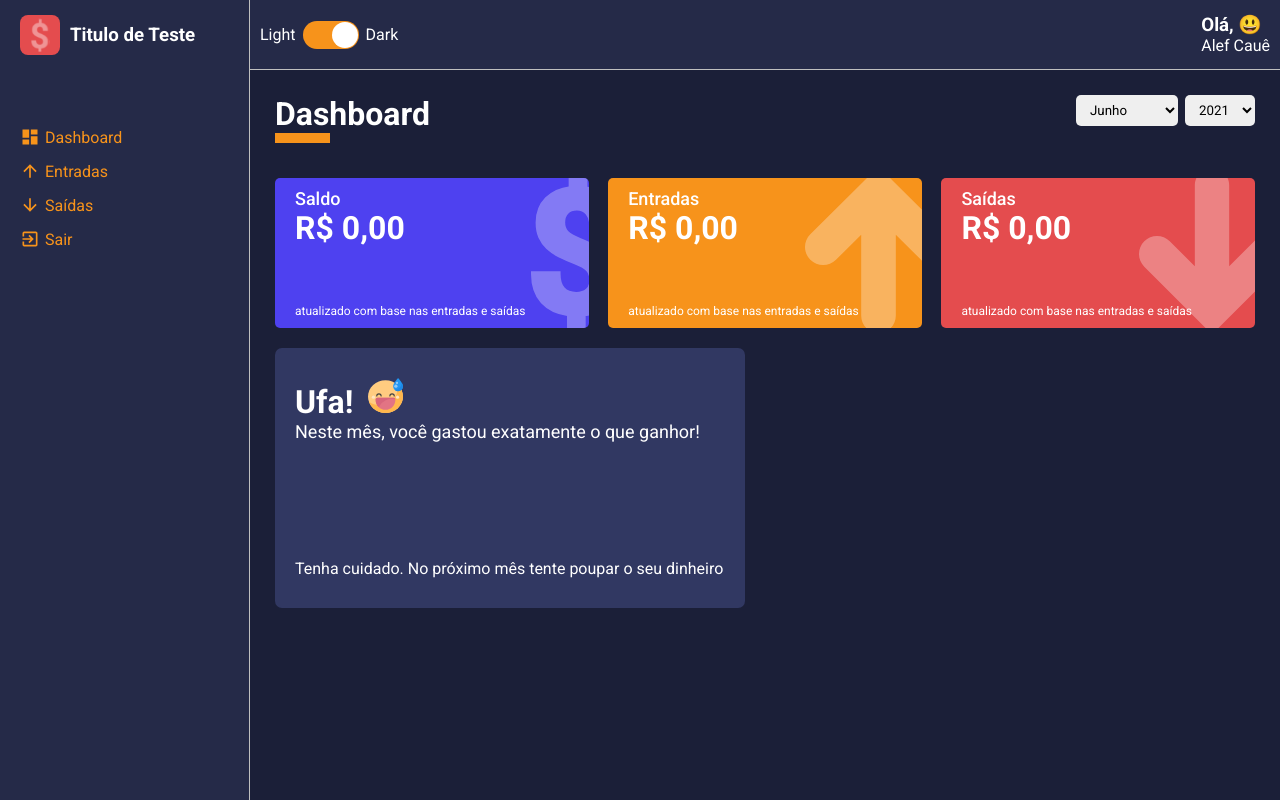
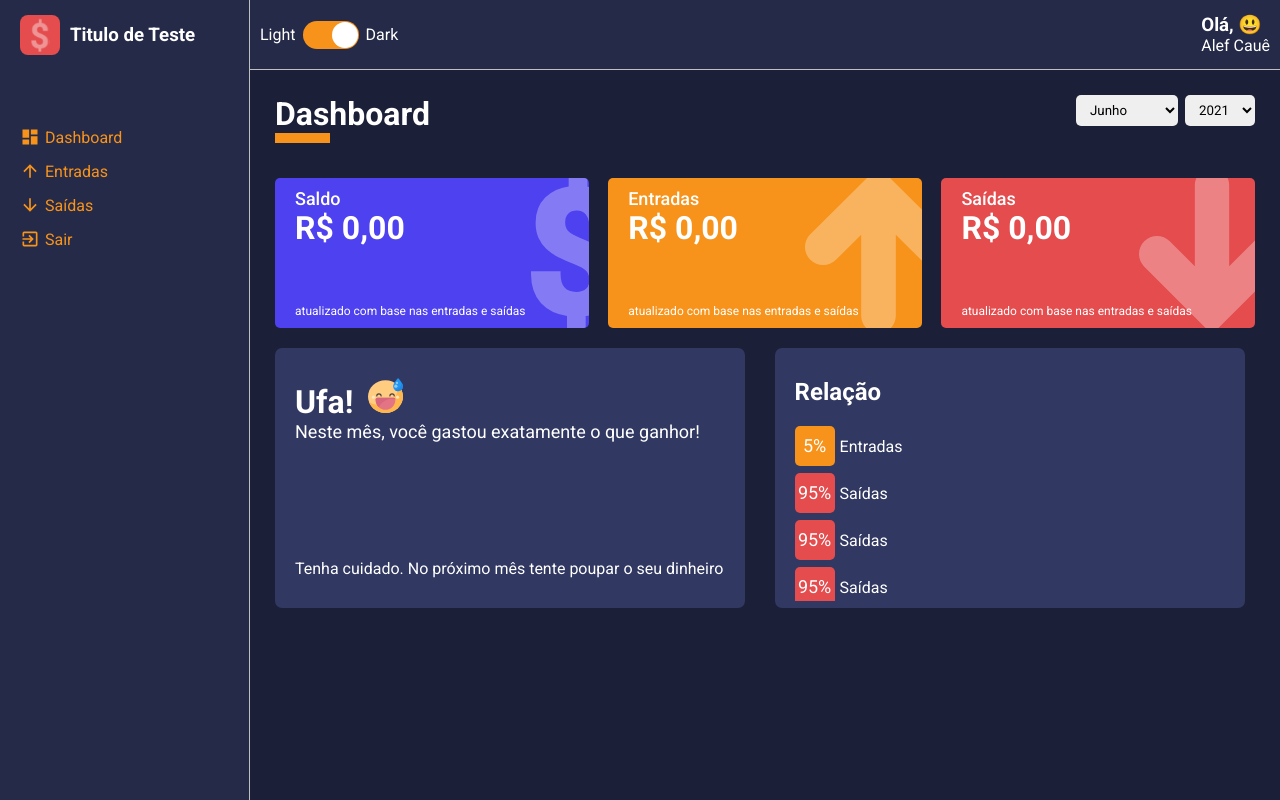
Before and after one commit to alefwhite/DashboardTsReact, a React (Create React App) app in the folder frontend/: page /dashboard in a window 1280 px wide. Built offline with nearby package versions, Linux system fonts and the light colour scheme.

Commit message:
Iniciando grafico de pizza

```diff
--- a/frontend/package.json
+++ b/frontend/package.json
@@ -10,6 +10,7 @@
     "@types/node": "^12.0.0",
     "@types/react": "^17.0.0",
     "@types/react-dom": "^17.0.0",
+    "@types/recharts": "^2.0.0",
     "@types/styled-components": "^5.1.10",
     "react": "^17.0.2",
     "react-countup": "^4.4.0",
@@ -18,6 +19,7 @@
     "react-router-dom": "^5.2.0",
     "react-scripts": "4.0.3",
     "react-switch": "^6.0.0",
+    "recharts": "^2.0.10",
     "styled-components": "^5.3.0",
     "typescript": "^4.1.2",
     "web-vitals": "^1.0.1"
--- /dev/null
+++ b/frontend/src/components/PieChart/index.tsx
@@ -0,0 +1,56 @@
+import React from "react";
+// import {
+//     PieChart,
+//     Pie,
+//     Cell,
+//     ResponsiveContainer
+
+// } from 'recharts'
+
+import { Container, SideLeft, SideRight, Legend, LegendContainer } from './styles';
+
+const PieChart: React.FC = () => (
+    <Container>
+        <SideLeft>
+            <h2>Relação</h2>
+            <LegendContainer>
+                <Legend color="#F7931B">
+                    <div>5%</div>
+                    <span>Entradas</span>
+                </Legend>
+                <Legend color="#E44C4E">
+                    <div>95%</div>
+                    <span>Saídas</span>
+                </Legend>
+                <Legend color="#E44C4E">
+                    <div>95%</div>
+                    <span>Saídas</span>
+                </Legend>
+                <Legend color="#E44C4E">
+                    <div>95%</div>
+                    <span>Saídas</span>
+                </Legend>
+                <Legend color="#E44C4E">
+                    <div>95%</div>
+                    <span>Saídas</span>
+                </Legend>
+            </LegendContainer>
+        </SideLeft>
+        <SideRight>
+            {/* <ResponsiveContainer>
+                <PieChart>
+                    <Pie
+                        data={[]}
+                        labelLine={false}
+                        dataKey="percent"
+                    />
+
+                    </Pie>
+                </PieChart>
+            </ResponsiveContainer> */}
+        </SideRight>
+    </Container>
+);
+
+
+export default PieChart;
--- /dev/null
+++ b/frontend/src/components/PieChart/styles.ts
@@ -0,0 +1,66 @@
+import styled from 'styled-components';
+
+interface ILegendProps {
+    color: string;
+}
+
+export const Container = styled.div`
+    width: 48%;
+    height: 260px;
+    margin: 10px ;
+    background-color: ${props => props.theme.colors.tertiary};
+    color: ${props => props.theme.colors.white};
+    border-radius: 7px;
+    display: flex;
+
+`;
+
+export const SideLeft = styled.aside`
+    padding: 30px 20px;
+
+    > h2 {
+        margin-bottom: 20px;
+    }
+`;
+
+export const LegendContainer = styled.ul`
+    list-style: none;
+    max-height: 175px;
+    padding-right: 15px;
+    overflow-y: scroll;
+
+    ::-webkit-scrollbar {
+        width: 10px;
+    }
+
+    ::-webkit-scrollbar-thumb {
+        background-color: ${props => props.theme.colors.secondary};
+        border-radius: 10px;
+    }
+
+    ::-webkit-scrollbar-track {
+        background-color: ${props => props.theme.colors.tertiary};
+    }
+`;
+
+export const Legend = styled.li<ILegendProps>`
+    display: flex;
+    align-items: center;
+    margin-bottom: 7px;
+
+    > div {
+        background-color: ${props => props.color};
+        width: 40px;
+        height: 40px;
+        border-radius: 5px;
+        font-size: 18px;
+        line-height: 40px;
+        text-align: center;
+    }
+
+    > span {
+        margin-left: 5px;
+    }
+`;
+
+export const SideRight = styled.main``;
--- a/frontend/src/pages/Dashboard/index.tsx
+++ b/frontend/src/pages/Dashboard/index.tsx
@@ -4,6 +4,7 @@
 import MessageBox from "../../components/MessageBox";
 import SelectInput from '../../components/SelectInput';
 import WalletBox from '../../components/WalletBox';
+import PieChart from '../../components/PieChart';
 
 import happyImg from '../../assets/happy.svg'
 import sadImg from '../../assets/sad.svg'
@@ -19,12 +20,6 @@
 const Dashboard: React.FC = () => {
     const [monthSelected, setMothSelected] = useState<number>(new Date().getMonth() + 1);
     const [yearSelected, setYearSelected] = useState<number>(new Date().getFullYear());
-
-    const optionsName = [
-        {value: 'Ana', label: 'Ana'},
-        {value: 'Ana1', label: 'Ana1'},
-        {value: 'Ana2', label: 'Ana2'}
-    ];
 
     const years = useMemo(() => {
         let uniqueYears: number[] = [];
@@ -189,6 +184,8 @@
                     icon={message.icon}
                 />
 
+                <PieChart />
+
             </Content>
         </Container>
     );
--- a/frontend/src/repositories/expenses.ts
+++ b/frontend/src/repositories/expenses.ts
@@ -1,4 +1,4 @@
-export default [
+const expenses = [
   {"description":"Energia elétrica",      "amount":"150.55","type":"saída","frequency":"recorrente","date":"2021-01-10"},
   {"description":"Água",                  "amount":"75.55", "type":"saída","frequency":"recorrente","date":"2021-01-15"},
   {"description": "Telefone",             "amount":"99.99", "type":"saída","frequency":"recorrente","date":"2021-01-23"},
@@ -49,3 +49,5 @@
   {"description":"Cafeteira",             "amount":"250.00","type":"saída","frequency":"eventual",  "date":"2020-07-26"},
   {"description":"Pizza",                 "amount":"60.00", "type":"saída","frequency":"eventual",  "date":"2020-07-19"}
 ]
+
+export default expenses;
--- a/frontend/src/repositories/gains.ts
+++ b/frontend/src/repositories/gains.ts
@@ -1,4 +1,4 @@
-export default [
+const gains = [
   { "description": "Salário",     "amount": "1300.52", "type": "entrada", "frequency": "recorrente", "date": "2021-01-10" },
   { "description": "Freela",      "amount": "150.13",  "type": "entrada", "frequency": "eventual",   "date": "2021-01-17" },
   { "description": "Salário",     "amount": "2500.23", "type": "entrada", "frequency": "recorrente", "date": "2020-02-10" },
@@ -10,3 +10,5 @@
   { "description": "Salário",     "amount": "2500.12", "type": "entrada", "frequency": "recorrente", "date": "2020-06-10" },
   { "description": "Salário",     "amount": "2500.00", "type": "entrada", "frequency": "recorrente", "date": "2020-07-10" }
 ]
+
+export default gains;
```
Also changed, not shown: 2 other files (tests, documents, lock files or other folders).
